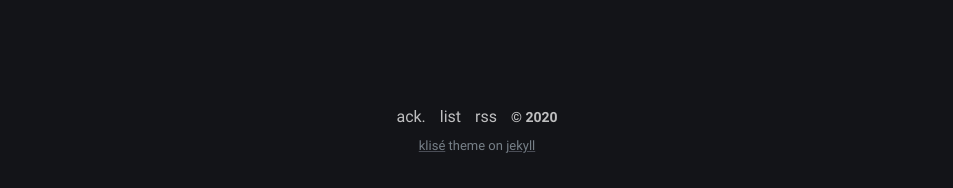
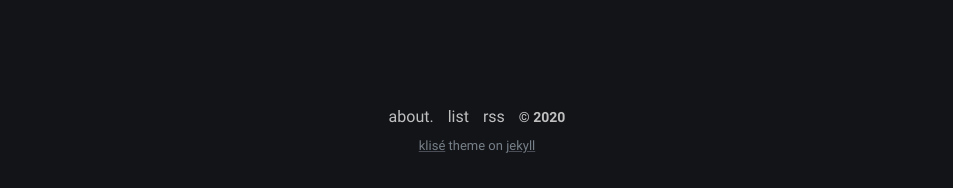
Before and after one commit to iwdstry/yeieje, a Jekyll site: the page built from index.md, in a window 1280 px wide. Shown: the part 711-899 px from the top of the page, without its empty margins (163-1116 px from the left). Built offline with Jekyll 4.4.1, drawn with Linux system fonts in a browser that asks for light colours.

Commit message:
Create footer.html

```diff
--- a/_includes/footer.html
+++ b/_includes/footer.html
@@ -1,5 +1,5 @@
 <footer class="footer">
-  <a class="footer_item" href="/yeieje/about">ack.</a>
+  <a class="footer_item" href="/yeieje/about">about.</a>
   <a class="footer_item" href="/yeieje/list">list</a>
   <a class="footer_item" href="/yeieje/feed.xml">rss</a>
   <span class="footer_item">&copy; {{ site.time | date: "%Y" }}</span>
```
